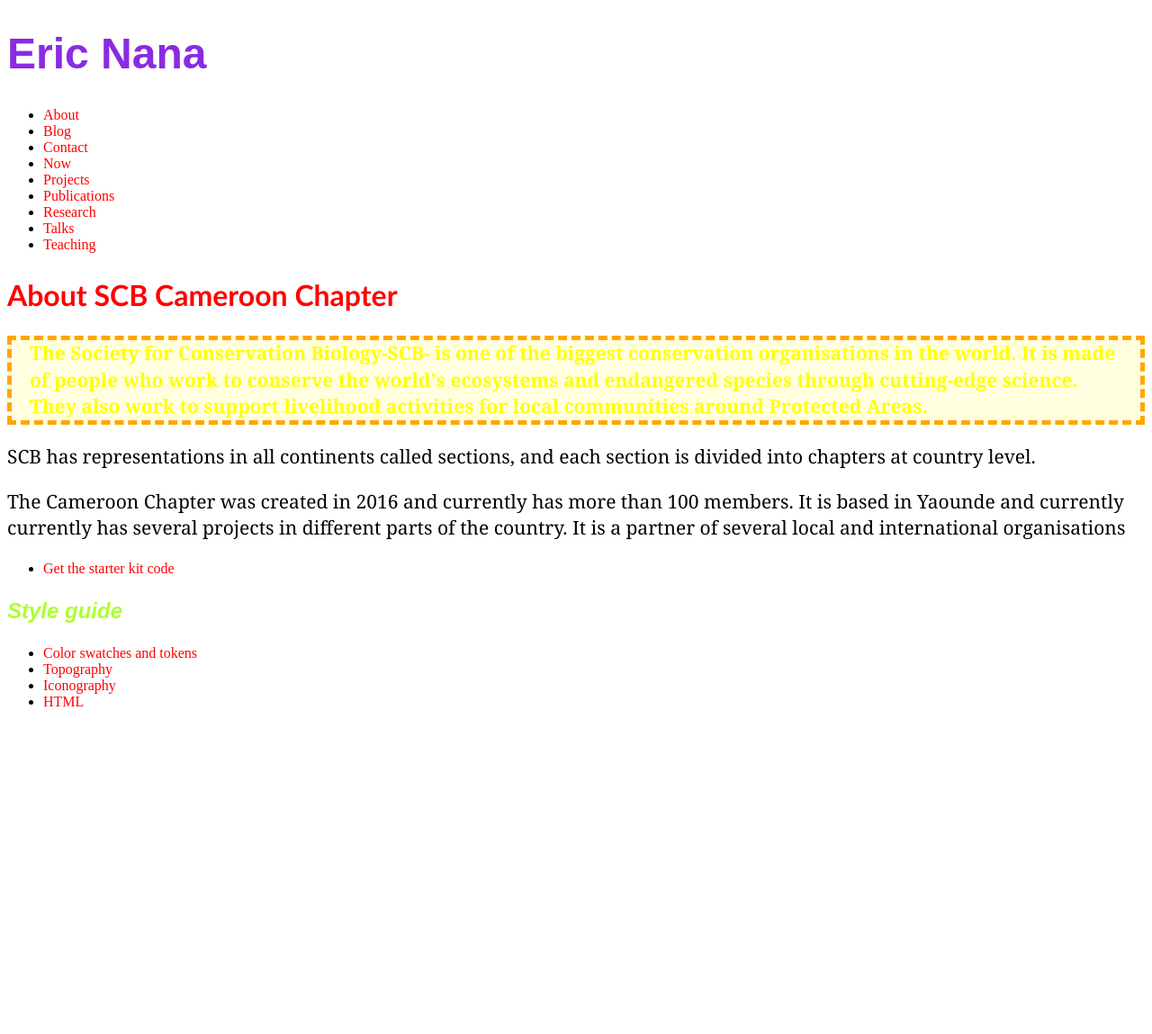
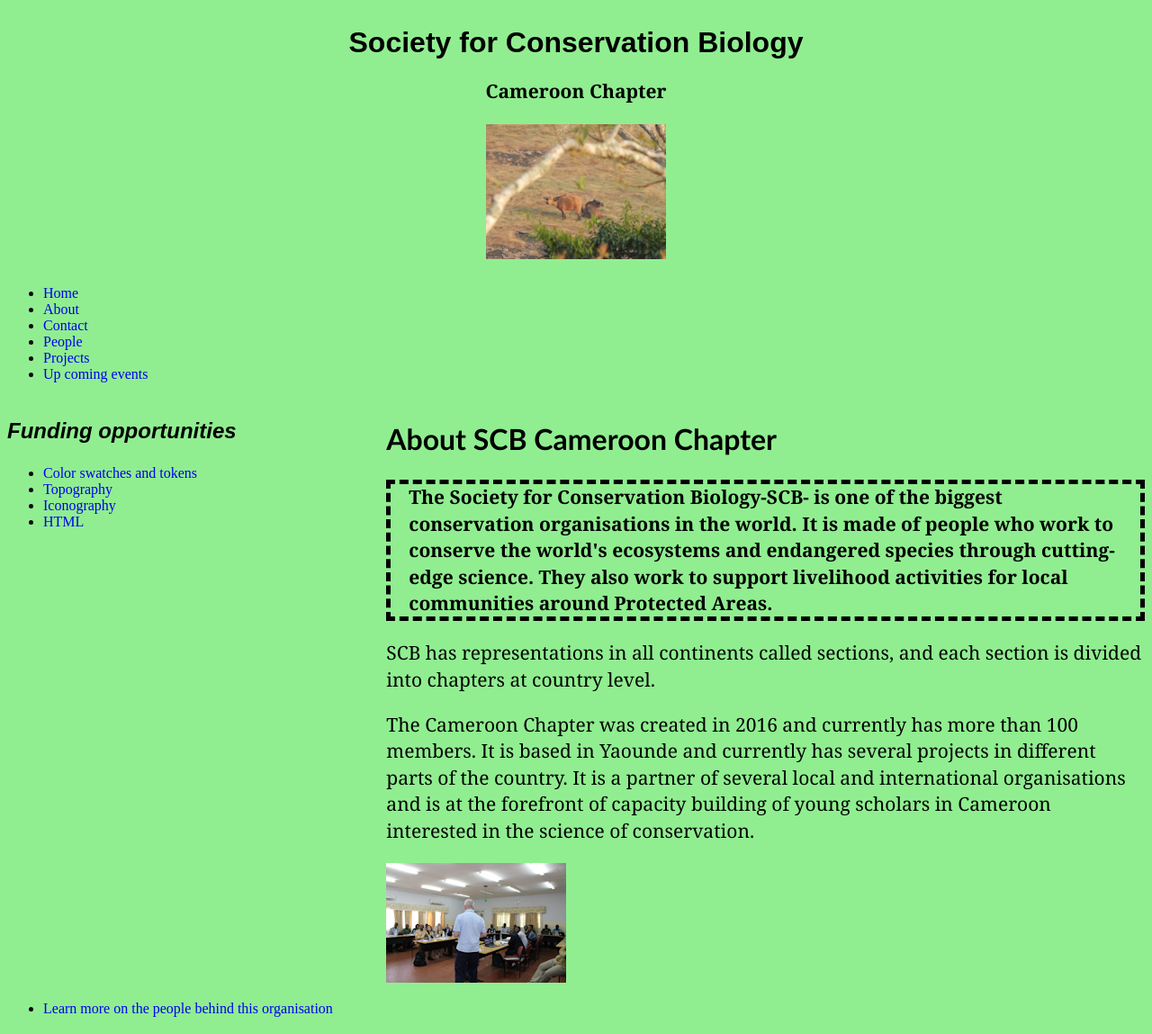
Before and after one commit to ericnana2000/ericnana2000.github.io, a plain HTML site: page index.html in a window 1280 px wide. Shown: the whole page at 90% size. Before the commit the page ends 805 px from the top, so only its background shows below. Drawn offline with Linux system fonts and the light colour scheme.

Commit message:
update site

```diff
--- a/index.html
+++ b/index.html
@@ -5,97 +5,139 @@
 <head>
   <meta charset="utf-8">
   <meta name="viewport" content="width=device-width, initial-scale=1.0" />
-    <title>Blank site</title>
+  <title>SCB-Cameroon</title>
   <style>
-      h1{
-        font-family: Arial;color: blueviolet;
-        font-size: 48px;}
+    body {
+      display: grid;
+      grid-template-columns: 1fr 2fr;
+      background-color: lightgreen;
 
-      h2{
-        font-family: calibri;color: red;
-        font-size:32px;
     }
-        h3{
-          font-family:Arial;color: greenyellow;
-          font-size:24px;
-          font-style:italic;
+
+    h1 {
+      font-family: Arial;
+      color: black;
+      font-size: 32px;
+      text-align: center;
+    }
+
+    footer {
+      grid-column-start: 1;
+      grid-column-end: 3;
+
+
+    }
+
+    header {
+      grid-column-start: 1;
+      grid-column-end: 3;
+
+
+    }
+
+    aside {
+      grid-column-start: 1;
+      grid-column-end: 2;
+      grid-row-start: 2;
+      grid-row-end: 3;
+
+    }
+
+    main {
+      grid-column-start: 2;
+      grid-column-end: 3;
+      grid-row-start: 2;
+      grid-row-end: 3;
+
+    }
+
+    h2 {
+      font-family: calibri;
+      font-size: 32px;
+    }
+
+    h3 {
+      font-family: Arial;
+      font-size: 24px;
+      font-style: italic;
     }
 
     p {
-      font-family:Georgia;
-      font-size:21px;
-      line-height: 1.4;}
+      font-family: Georgia;
+      font-size: 21px;
+      line-height: 1.4;
+    }
 
-      .intro{
-        font-family:Georgia;
-        font-size:21px;
-        font-weight:bold;
-        color: yellow;
-        background-color: lightyellow;
-        border-color: orange;
+    .intro {
+      font-family: Georgia;
+      font-size: 21px;
+      font-weight: bold;
+      color: black;
+      border-color: black;
       border-width: 5px;
       border-style: dashed;
       padding-left: 20px;
       padding-right: 20px;
+
     }
 
-        a{
-          color: red;
+    a {
+
       text-decoration: none;
 
     }
 
-        a:hover{
-          background-color: red;
+    a:hover {
+      background-color: yellow;
 
     }
-
   </style>
 </head>
 
 <body>
+
   <header>
-      <h1> Eric Nana</h1>
-
-    </header>
+    <h1> Society for Conservation Biology
+      <p>Cameroon Chapter</p>
+      <img src="img/buffalos-2019.jpg" />
+    </h1>
     <nav>
       <ul>
-        <li><a href="about/">About</a></li>
-        <li><a href="blog/">Blog</a></li>
-        <li><a href="contact/">Contact</a></li>
-        <li><a href="now/">Now</a></li>
-        <li><a href="projects/">Projects</a></li>
-        <li><a href="publications/">Publications</a></li>
-        <li><a href="research/">Research</a></li>
-        <li><a href="talks/">Talks</a></li>
-        <li><a href="teaching/">Teaching</a></li>
+        <li><a href="../index.html">Home</a></li>
+        <li><a href="about/index.html">About</a></li>
+        <li><a href="contact/index.html">Contact</a></li>
+        <li><a href="people/index.html">People</a></li>
+        <li><a href="projects/index.html">Projects</a></li>
+        <li><a href="news/index.html">Up coming events</a></li>
       </ul>
 
     </nav>
-
+  </header>
   <main>
     <h2>About SCB Cameroon Chapter</h2>
 
     <div>
-        <p class="intro"> The Society for Conservation Biology-SCB- is one of the biggest conservation organisations in the world.
-          It is made of people who work to conserve the world's ecosystems and endangered species through cutting-edge science.
+      <p class="intro"> The Society for Conservation Biology-SCB- is one of the biggest conservation organisations in
+        the world.
+        It is made of people who work to conserve the world's ecosystems and endangered species through cutting-edge
+        science.
         They also work to support livelihood activities for local communities around Protected Areas.</p>
-        <p>SCB has representations in all continents called sections, and each section is divided into chapters at country level.</p>
-        <p> The Cameroon Chapter was created in 2016 and currently has more than 100 members. It is based in Yaounde and currently
-          currently has several projects in different parts of the country. It is a partner of several local and international organisations
-        </p>
+      <p>SCB has representations in all continents called sections, and each section is divided into chapters at country
+        level.</p>
+      <p> The Cameroon Chapter was created in 2016 and currently has more than 100 members. It is based in Yaounde and
+        currently
+        has several projects in different parts of the country. It is a partner of several local and international
+        organisations
+        and is at the forefront of capacity building of young scholars in Cameroon interested in the science of
+        conservation.
+
     </div>
+    <img src="img/capacity-building-2019.jpg" />
 
 
   </main>
   <aside>
-     <ul>
-        <li><a href="https://github.com/scottgruber/academic-jumpstart">Get the starter kit code</a></li>
-
-      </ul>
-    </aside>
-    <footer>
-      <h3>Style guide</h3>
+    <h3>Funding opportunities</h3>
     <ul>
       <li><a href="color/index.html">Color swatches and tokens</a></li>
       <li><a href="typography/index.html">Topography</a></li>
@@ -103,8 +145,19 @@
       <li><a href="html/index.html">HTML</a></li>
 
     </ul>
+  </aside>
+  <footer>
+    <ul>
+      <li><a href="https://github.com/scottgruber/academic-jumpstart">Learn more on the people behind this
+          organisation</a></li>
 
+    </ul>
   </footer>
+
+
+
+
+
 </body>
 
 </html>
```
Also changed, not shown: img/buffalos-2019.jpg (added), img/capacity-building-2019.jpg (added). Lines whose indentation alone changed are shown as unchanged.
